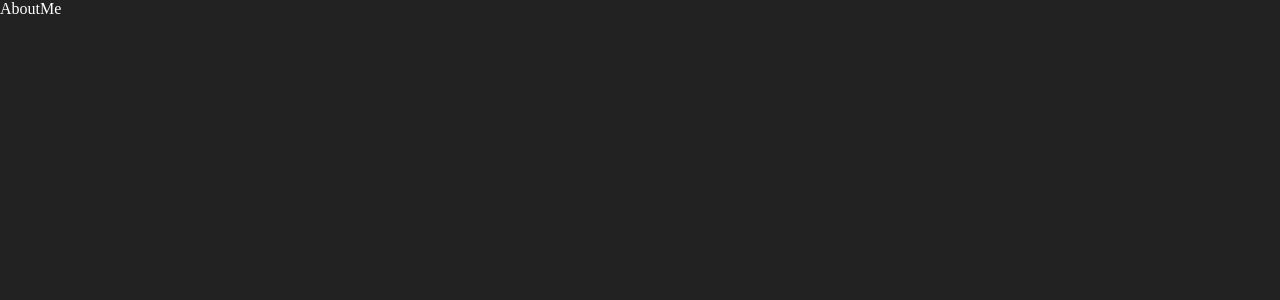
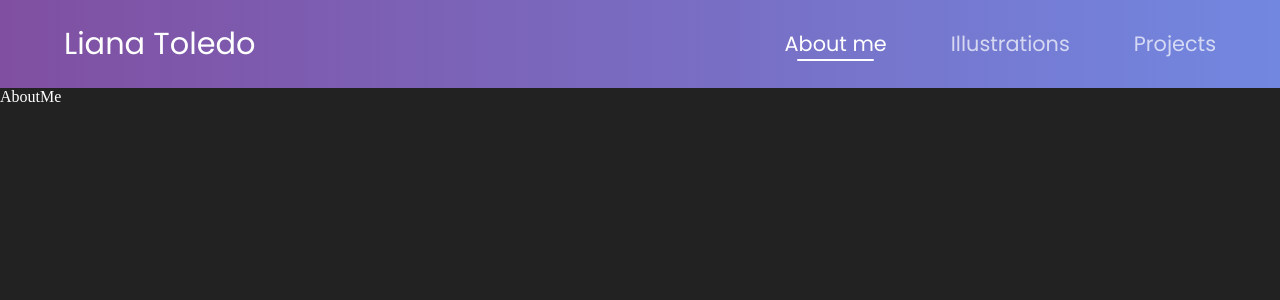
Before and after one commit to 4kauanmota/lianaToledo_portfolio, a React app: page / in a window 1280 px wide. Shown: the top 300 px of the page. Built offline with nearby package versions, Linux system fonts and the light colour scheme.

Commit message:
:sparkles: feat: Global top navigation bar

```diff
--- a/src/App.scss
+++ b/src/App.scss
@@ -1,4 +1,8 @@
 @use "/src/theme/colors.scss";
+
+* {
+  box-sizing: border-box;
+}
 
 html {
   height: 100%;
--- a/src/Pages.tsx
+++ b/src/Pages.tsx
@@ -7,11 +7,16 @@ import Projects from "./pages/Projects";
 import AboutMe from "./pages/AboutMe";
 
 import Error404 from "./pages/Error404";
+import TopNavigationBar from "./components/atoms/TopNavigationBar";
 
 const Pages = () => {
   return (
     <>
       <Router>
+        <div style={{ height: "11%" }}>
+          <TopNavigationBar />
+        </div>
+
         <Routes>
           <Route path="/">
             <Route index={true} element={<AboutMe />} />
--- /dev/null
+++ b/src/components/atoms/TopNavigationBar.module.scss
@@ -0,0 +1,196 @@
+@use "/src/theme/colors.scss";
+@use "/src/theme/screens.scss";
+
+@import url("https://fonts.googleapis.com/css2?family=Inter&family=Poppins:ital,wght@0,100;0,200;0,300;0,400;0,500;0,600;0,700;0,800;0,900;1,100;1,200;1,300;1,400;1,500;1,600;1,700;1,800;1,900&display=swap");
+
+#menu {
+  position: fixed;
+  top: 0;
+
+  width: 100%;
+  height: 11%;
+
+  background: linear-gradient(90deg, colors.$main, colors.$secondary);
+
+  font-family: "Poppins", sans-serif;
+
+  div {
+    height: 100%;
+
+    display: flex;
+    justify-content: space-between;
+    align-items: center;
+    padding: 0 4rem;
+
+    .hamburguerMenu {
+      background: none;
+      border: none;
+      display: none;
+
+      z-index: 2;
+    }
+
+    h1 {
+      font-weight: normal;
+      font-size: 1.9rem;
+
+      position: relative;
+      z-index: 2;
+    }
+
+    ul {
+      list-style: none;
+
+      display: flex;
+      justify-content: space-evenly;
+      gap: 4rem;
+
+      margin: 0;
+
+      li {
+        font-size: 1.3rem;
+
+        a {
+          transition: 0.4s all;
+
+          opacity: 0.7;
+
+          &:hover {
+            opacity: 1;
+          }
+
+          &.selected {
+            opacity: 1;
+          }
+
+          &.selected::after {
+            width: 75%;
+          }
+
+          &::after {
+            content: "";
+
+            display: block;
+            width: 0;
+            height: 2px;
+
+            background-color: colors.$text;
+            border-radius: 16px;
+
+            margin: 0 auto;
+
+            transition: 0.5s all;
+          }
+        }
+      }
+    }
+  }
+
+  a {
+    text-decoration: none;
+
+    color: colors.$text;
+  }
+}
+
+@media (max-width: screens.$tablet-max) {
+  #menu {
+    div {
+      padding: 0 1.5rem;
+
+      h1 {
+        padding: 0 1.5rem 0 0;
+      }
+
+      ul {
+        display: flex;
+        flex-direction: column;
+        justify-content: space-around;
+
+        position: fixed;
+        top: 0;
+        left: 0;
+
+        transition: all 0.8s cubic-bezier(0.68, -0.55, 0.27, 1.55);
+
+        width: 90%;
+        height: 0;
+
+        transform: translateX(5%);
+        background: linear-gradient(90deg, colors.$main, colors.$secondary);
+        border-radius: 8px;
+
+        opacity: 0;
+
+        padding: 0;
+        gap: 0;
+
+        li {
+          text-align: center;
+
+          font-size: 1.5rem;
+
+          a {
+            &.selected::after {
+              width: 20%;
+            }
+          }
+        }
+      }
+
+      .hamburguerMenu {
+        height: 2rem;
+
+        display: flex;
+        flex-direction: column;
+        justify-content: space-between;
+
+        padding: 0;
+
+        cursor: pointer;
+
+        span,
+        &::before,
+        &::after {
+          content: "";
+
+          width: 2.5rem;
+          height: 0.2rem;
+
+          background-color: colors.$text;
+          border-radius: 64px;
+
+          transition: all 0.5s cubic-bezier(0.77, 0.2, 0.05, 1);
+        }
+
+        &.open {
+          span {
+            opacity: 0;
+          }
+
+          &::before {
+            transform: translateY(0.9rem) rotate(45deg);
+          }
+
+          &::after {
+            transform: translateY(-0.9rem) rotate(-45deg);
+          }
+
+          & ~ ul {
+            top: 12%;
+
+            height: 35%;
+
+            opacity: 1;
+          }
+        }
+      }
+    }
+
+    a {
+      text-decoration: none;
+
+      color: colors.$text;
+    }
+  }
+}
--- /dev/null
+++ b/src/components/atoms/TopNavigationBar.tsx
@@ -0,0 +1,94 @@
+import React, { useEffect, useRef, useState } from "react";
+import { Link } from "react-router-dom";
+
+import styles from "./TopNavigationBar.module.scss";
+
+const TopNavigationBar = () => {
+  const [url, setUrl] = useState(null);
+
+  const menu = useRef(null);
+  const aboutMe = useRef(null);
+  const illustrations = useRef(null);
+  const projects = useRef(null);
+
+  useEffect(() => {
+    const currentUrl = location.pathname;
+    setUrl(currentUrl);
+
+    aboutMe.current.classList.remove(styles.selected);
+    illustrations.current.classList.remove(styles.selected);
+    projects.current.classList.remove(styles.selected);
+
+    if (url === "/") {
+      aboutMe.current.classList.add(styles.selected);
+    } else if (url === "/illustrations") {
+      illustrations.current.classList.add(styles.selected);
+    } else if (url === "/projects") {
+      projects.current.classList.add(styles.selected);
+    }
+  }, [url]);
+
+  const select = (event: React.MouseEvent<HTMLLIElement>) => {
+    setUrl(null);
+
+    const element = event.target as HTMLElement;
+    element.classList.add(styles.selected);
+  };
+
+  const unSelect = (event: React.MouseEvent<HTMLLIElement>) => {
+    setUrl(null);
+
+    const element = event.target as HTMLElement;
+    element.classList.remove(styles.selected);
+  };
+
+  const menuInteraction = (event: React.MouseEvent<HTMLButtonElement>) => {
+    const element = event.currentTarget as HTMLElement;
+
+    element.classList.contains(styles.open)
+      ? element.classList.remove(styles.open)
+      : element.classList.add(styles.open);
+  };
+
+  return (
+    <nav id={styles.menu}>
+      <div>
+        <Link to={"/"}>
+          <span onClick={() => setUrl(null)}>
+            <h1>Liana Toledo</h1>
+          </span>
+        </Link>
+
+        <button
+          ref={menu}
+          className={styles.hamburguerMenu}
+          onClick={menuInteraction}
+        >
+          <span></span>
+        </button>
+
+        <ul>
+          <li onMouseOver={select} onMouseOut={unSelect} onClick={select}>
+            <Link ref={aboutMe} to={"/"}>
+              About me
+            </Link>
+          </li>
+
+          <li onMouseOver={select} onMouseOut={unSelect} onClick={select}>
+            <Link ref={illustrations} to={"/illustrations"}>
+              Illustrations
+            </Link>
+          </li>
+
+          <li onMouseOver={select} onMouseOut={unSelect} onClick={select}>
+            <Link ref={projects} to={"/projects"}>
+              Projects
+            </Link>
+          </li>
+        </ul>
+      </div>
+    </nav>
+  );
+};
+
+export default TopNavigationBar;
```
